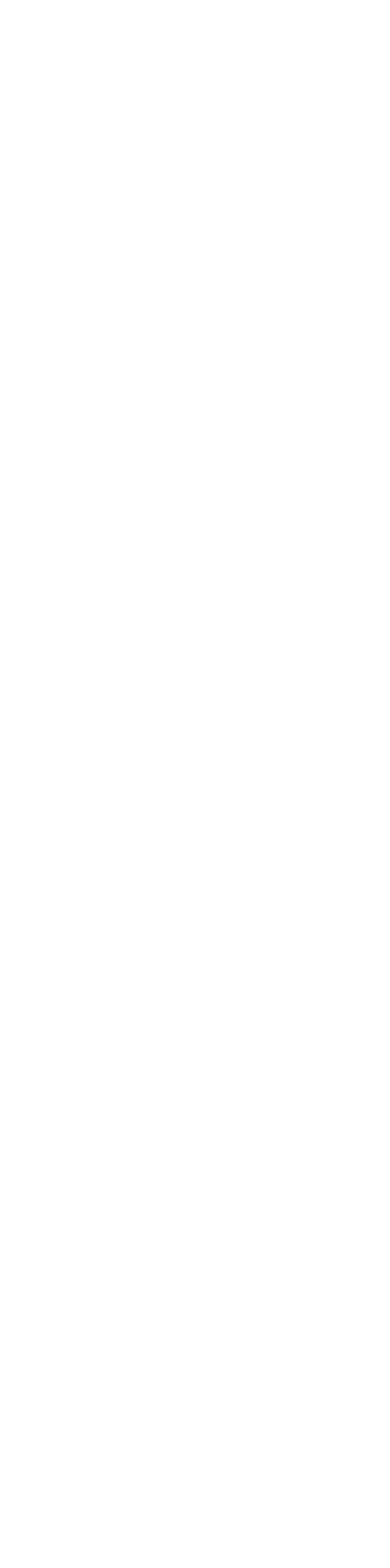
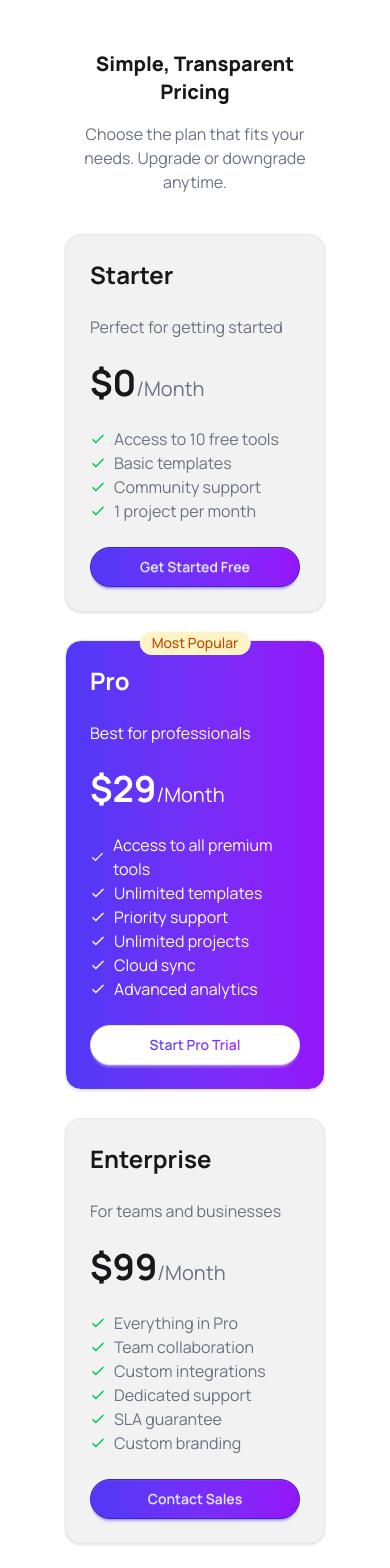
Before and after one commit to banabir4870/assignment-6, a React (Vite) app: page / in a window 390 px wide. Shown: the part 8200-9768 px from the top of the page. Before the commit the page ends 8138 px from the top, so only its background shows below. Built offline with nearby package versions, Linux system fonts and the light colour scheme.

Commit message:
added pricing section and responsiveness

```diff
--- a/src/App.jsx
+++ b/src/App.jsx
@@ -8,6 +8,7 @@ import Stats from './Components/Stats/Stats'
 import Tabs from './Components/Tabs/Tabs'
 import Cart from './Components/Cart/Cart'
 import Steps from './Components/Steps/Steps'
+import Pricing from './Components/Pricing/Pricing'
 
 const getProducts = async () =>{
   const res = await fetch('/products.json')
@@ -29,6 +30,7 @@ function App() {
     {activeTab === 'products' && <Products productsPromise={productsPromise} cart={cart} setCart={setCart}/>}
     {activeTab === 'cart' && <Cart cart={cart} setCart={setCart}/>}
     <Steps/>
+    <Pricing/>
     </>
   )
 }
--- /dev/null
+++ b/src/Components/Pricing/Pricing.jsx
@@ -0,0 +1,58 @@
+import React from 'react';
+import { IoMdCheckmark } from 'react-icons/io';
+
+const Pricing = () => {
+    return (
+        <div className='w-8/12 mx-auto my-28'>
+            <div className='text-center space-y-4'>
+                <h1 className='text-xl md:text-5xl font-extrabold'>Simple, Transparent Pricing</h1>
+                <p className='text-gray-500'>Choose the plan that fits your needs. Upgrade or downgrade anytime.</p>
+            </div>
+            <div className='mt-10 grid md:grid-cols-3 gap-7'>
+                <div className='bg-[#F2F2F2] shadow-sm border border-gray-200 rounded-2xl p-6 space-y-6 flex flex-col'>
+                    <h3 className='font-bold text-2xl'>Starter</h3>
+                    <p className='text-gray-500'>Perfect for getting started</p>
+                    <p><span className='text-4xl font-bold'>$0</span><span className='text-gray-500 text-xl'>/Month</span></p>
+                    <div className='flex-1'>
+                        <p className='flex gap-2 items-center text-gray-500'><IoMdCheckmark className='text-green-500' />Access to 10 free tools</p>
+                        <p className='flex gap-2 items-center text-gray-500'><IoMdCheckmark className='text-green-500' />Basic templates</p>
+                        <p className='flex gap-2 items-center text-gray-500'><IoMdCheckmark className='text-green-500' />Community support</p>
+                        <p className='flex gap-2 items-center text-gray-500'><IoMdCheckmark className='text-green-500' />1 project per month</p>
+                    </div>
+                    <button className='btn w-full rounded-full bg-linear-to-r from-[#4F39F6] to-[#9514FA] btn-primary'>Get Started Free</button>
+                </div>
+                <div className='bg-linear-to-r from-[#4F39F6] to-[#9514FA] shadow-sm border border-gray-200 rounded-2xl p-6 space-y-6 relative flex flex-col'>
+                    <h3 className='font-bold text-2xl text-white'>Pro</h3>
+                    <p className="badge badge-soft badge-warning rounded-full absolute -top-2.5 left-1/2 -translate-x-1/2 bg-[#FEF3C6] text-[#BB4D00] font-medium">Most Popular</p>
+                    <p className='text-white'>Best for professionals</p>
+                    <p><span className='text-4xl font-bold text-white'>$29</span><span className='text-white text-xl'>/Month</span></p>
+                    <div className='flex-1'>
+                        <p className='flex gap-2 items-center text-white'><IoMdCheckmark />Access to all premium tools</p>
+                        <p className='flex gap-2 items-center text-white'><IoMdCheckmark />Unlimited templates</p>
+                        <p className='flex gap-2 items-center text-white'><IoMdCheckmark />Priority support</p>
+                        <p className='flex gap-2 items-center text-white'><IoMdCheckmark />Unlimited projects</p>
+                        <p className='flex gap-2 items-center text-white'><IoMdCheckmark />Cloud sync</p>
+                        <p className='flex gap-2 items-center text-white'><IoMdCheckmark />Advanced analytics</p>
+                    </div>
+                    <button className='btn w-full rounded-full bg-white'><span className='bg-linear-to-r from-[#4F39F6] to-[#9514FA] bg-clip-text text-transparent'>Start Pro Trial</span></button>
+                </div>
+                <div className='bg-[#F2F2F2] shadow-sm border border-gray-200 rounded-2xl p-6 space-y-6 flex flex-col'>
+                    <h3 className='font-bold text-2xl'>Enterprise</h3>
+                    <p className='text-gray-500'>For teams and businesses</p>
+                    <p><span className='text-4xl font-bold'>$99</span><span className='text-gray-500 text-xl'>/Month</span></p>
+                    <div className='flex-1'>
+                        <p className='flex gap-2 items-center text-gray-500'><IoMdCheckmark className='text-green-500' />Everything in Pro</p>
+                        <p className='flex gap-2 items-center text-gray-500'><IoMdCheckmark className='text-green-500' />Team collaboration</p>
+                        <p className='flex gap-2 items-center text-gray-500'><IoMdCheckmark className='text-green-500' />Custom integrations</p>
+                        <p className='flex gap-2 items-center text-gray-500'><IoMdCheckmark className='text-green-500' />Dedicated support</p>
+                        <p className='flex gap-2 items-center text-gray-500'><IoMdCheckmark className='text-green-500' />SLA guarantee</p>
+                        <p className='flex gap-2 items-center text-gray-500'><IoMdCheckmark className='text-green-500' />Custom branding</p>
+                    </div>
+                    <button className='btn w-full rounded-full bg-linear-to-r from-[#4F39F6] to-[#9514FA] btn-primary'>Contact Sales</button>
+                </div>
+            </div>
+        </div>
+    );
+};
+
+export default Pricing;
```
